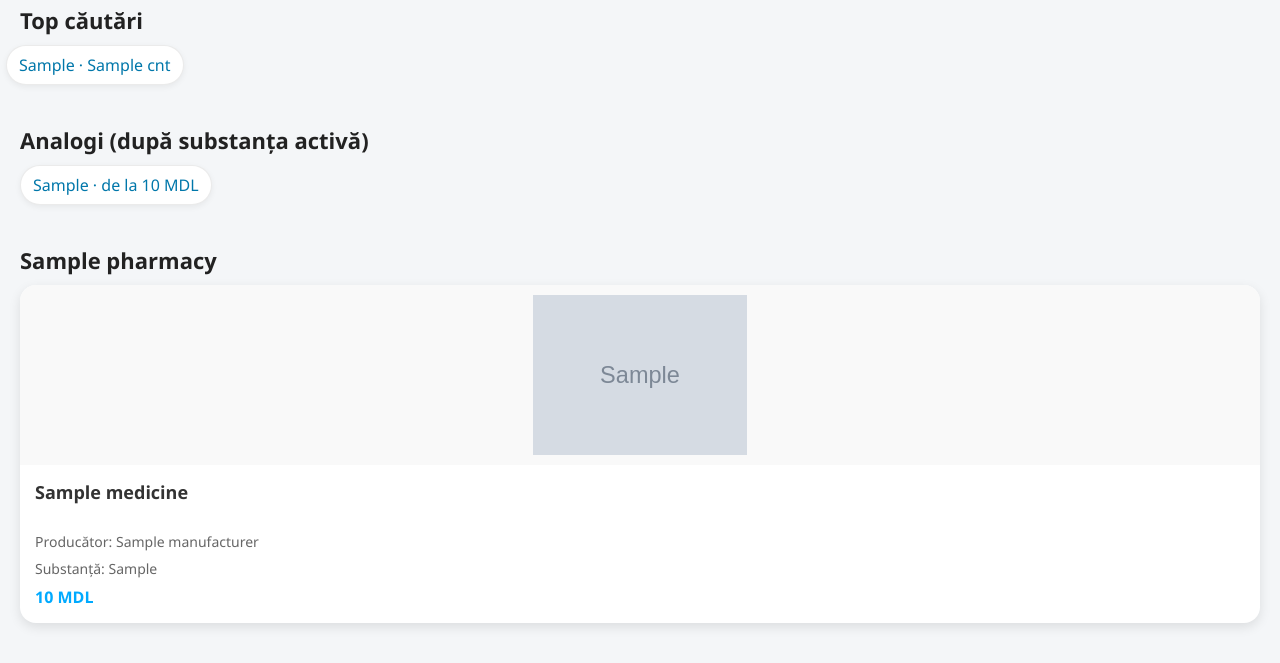
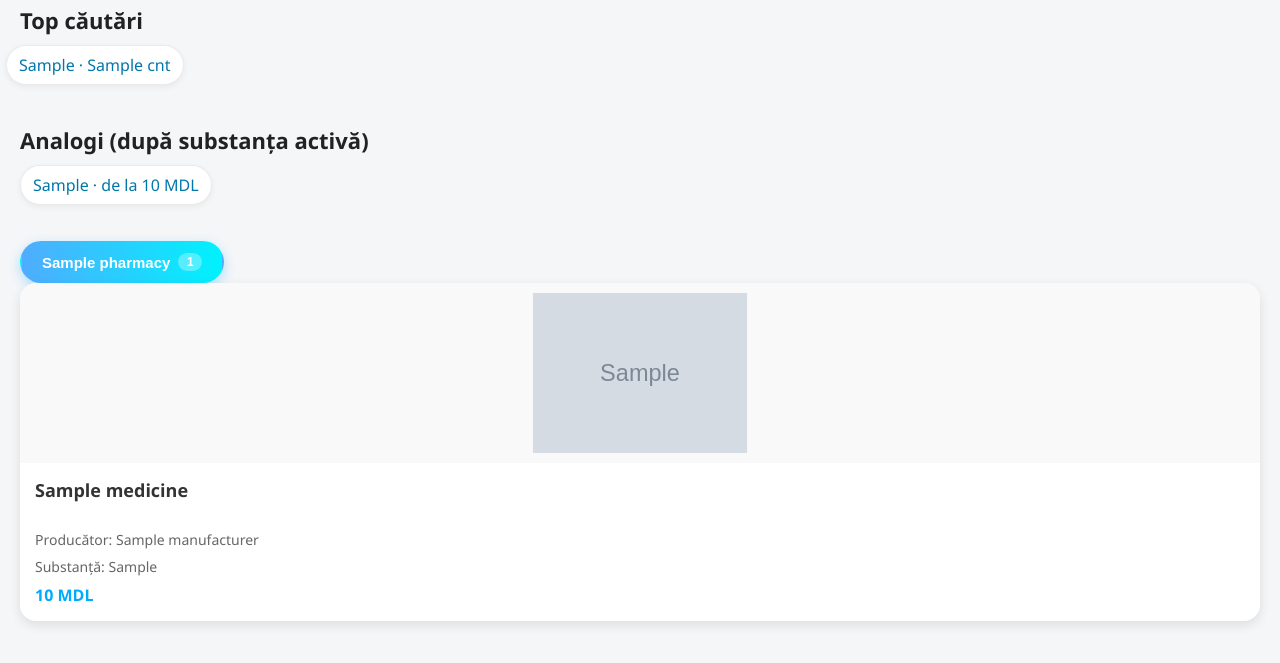
Before and after one commit to CapsamunStepan/MedicineAnalog, a Django app: template meds/templates/meds/home.html in a window 1280 px wide. Shown: the part 759-1422 px from the top of the page. After the commit the page ends 1384 px from the top, so only its background shows below. Run offline with Django 5.2, Linux system fonts and the light colour scheme; the template is opened without the code that fills it: most values are stand-ins (such as "Sample title", 1, 10 or a date in 2020); grey boxes marked "Sample" are stand-in pictures.

Commit message:
feature: add pharmacy tabs after search

```diff
--- a/meds/static/meds/css/styles.css
+++ b/meds/static/meds/css/styles.css
@@ -377,6 +377,62 @@ header .search-form button:hover {
     text-decoration: underline;
 }
 
+/* Табы аптек */
+.pharmacy-tabs {
+    display: flex;
+    gap: 8px;
+    padding: 16px 20px 0 20px;
+    flex-wrap: wrap;
+}
+
+.pharmacy-tab {
+    padding: 10px 20px;
+    border: 2px solid #00aaff;
+    border-radius: 999px;
+    background: white;
+    color: #0077aa;
+    font-size: 15px;
+    font-weight: 600;
+    cursor: pointer;
+    transition: all 0.25s ease;
+    display: inline-flex;
+    align-items: center;
+    gap: 8px;
+}
+
+.pharmacy-tab:hover {
+    background: #e6f7ff;
+}
+
+.pharmacy-tab.active {
+    background: linear-gradient(90deg, #4facfe, #00f2fe);
+    color: white;
+    border-color: transparent;
+    box-shadow: 0 4px 12px rgba(0, 170, 255, 0.3);
+}
+
+.pharmacy-tab .tab-count {
+    background: rgba(0, 0, 0, 0.08);
+    border-radius: 999px;
+    padding: 2px 8px;
+    font-size: 12px;
+    font-weight: 700;
+    min-width: 24px;
+    text-align: center;
+}
+
+.pharmacy-tab.active .tab-count {
+    background: rgba(255, 255, 255, 0.3);
+}
+
+.pharmacy-panel {
+    display: none;
+}
+
+.pharmacy-panel.active {
+    display: block;
+}
+
 /* Название аптеки */
 .pharmacy-section h2 {
     margin: 20px 0 10px 20px;
@@ -482,6 +538,15 @@ header .search-form button:hover {
         max-width: 100%;
     }
 
+    .pharmacy-tabs {
+        padding: 12px 10px 0 10px;
+    }
+
+    .pharmacy-tab {
+        padding: 8px 14px;
+        font-size: 13px;
+    }
+
     .pharmacy-section h2 {
         margin-left: 10px;
     }
--- a/meds/templates/meds/home.html
+++ b/meds/templates/meds/home.html
@@ -132,9 +132,20 @@
         </section>
     {% endif %}
 
+    {% if pharmacies %}
+        <div class="pharmacy-tabs">
             {% for pharmacy, medicines in pharmacies.items %}
-        <section class="pharmacy-section">
-            <h2>{{ pharmacy }}</h2>
+                <button class="pharmacy-tab{% if forloop.first %} active{% endif %}"
+                        data-pharmacy="{{ forloop.counter }}">
+                    {{ pharmacy }}
+                    <span class="tab-count">{{ medicines|length }}</span>
+                </button>
+            {% endfor %}
+        </div>
+
+        {% for pharmacy, medicines in pharmacies.items %}
+            <section class="pharmacy-panel{% if forloop.first %} active{% endif %}"
+                     data-pharmacy="{{ forloop.counter }}">
                 <div class="medicine-grid">
                     {% for medicine in medicines %}
                         <a href="{% url 'medicine_detail' medicine.id %}" class="medicine-card">
@@ -152,8 +163,26 @@
                 </div>
             </section>
         {% endfor %}
+    {% endif %}
 </main>
 
 <script src="{% static 'meds/js/search_suggest.js' %}"></script>
+<script>
+document.addEventListener('DOMContentLoaded', function () {
+    const tabs = document.querySelectorAll('.pharmacy-tab');
+    const panels = document.querySelectorAll('.pharmacy-panel');
+    if (!tabs.length) return;
+
+    tabs.forEach(function (tab) {
+        tab.addEventListener('click', function () {
+            const id = this.dataset.pharmacy;
+            tabs.forEach(function (t) { t.classList.remove('active'); });
+            panels.forEach(function (p) { p.classList.remove('active'); });
+            this.classList.add('active');
+            document.querySelector('.pharmacy-panel[data-pharmacy="' + id + '"]').classList.add('active');
+        });
+    });
+});
+</script>
 </body>
 </html>
```
Lines whose indentation alone changed are shown as unchanged.
